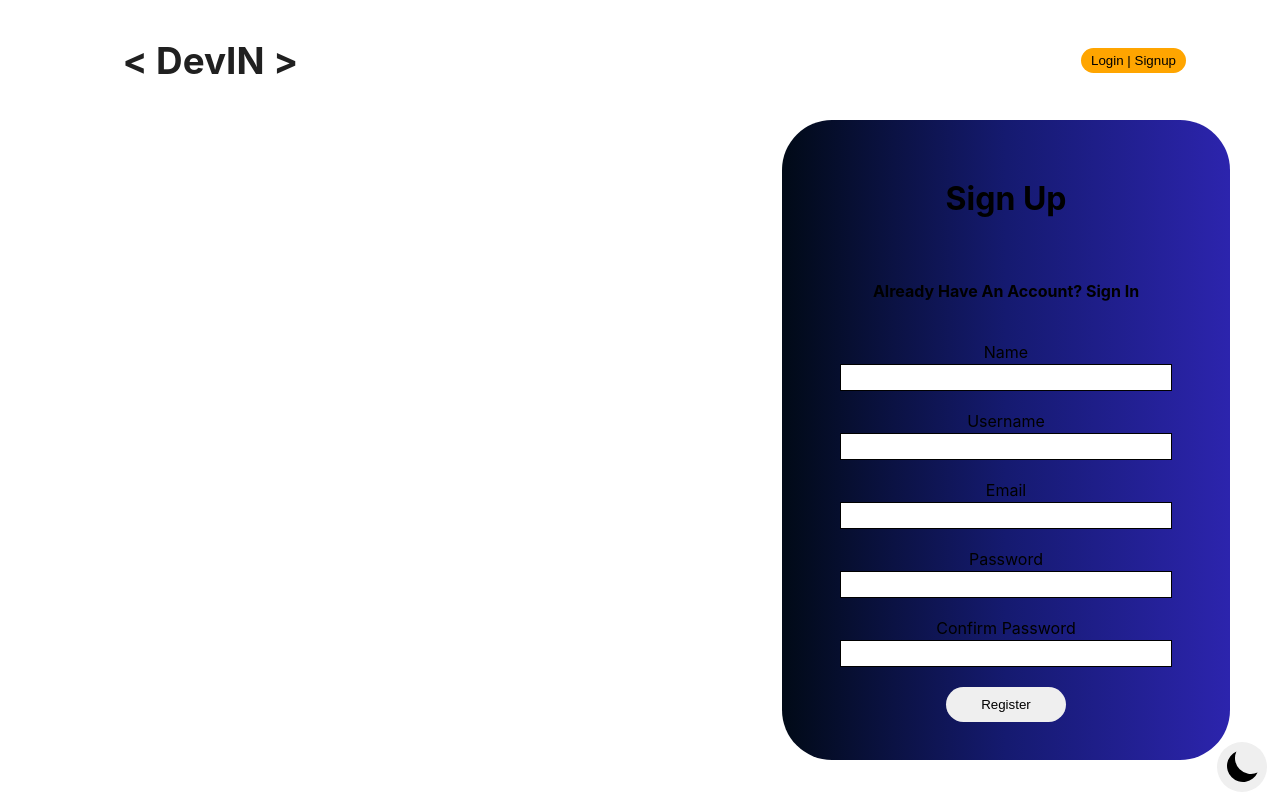
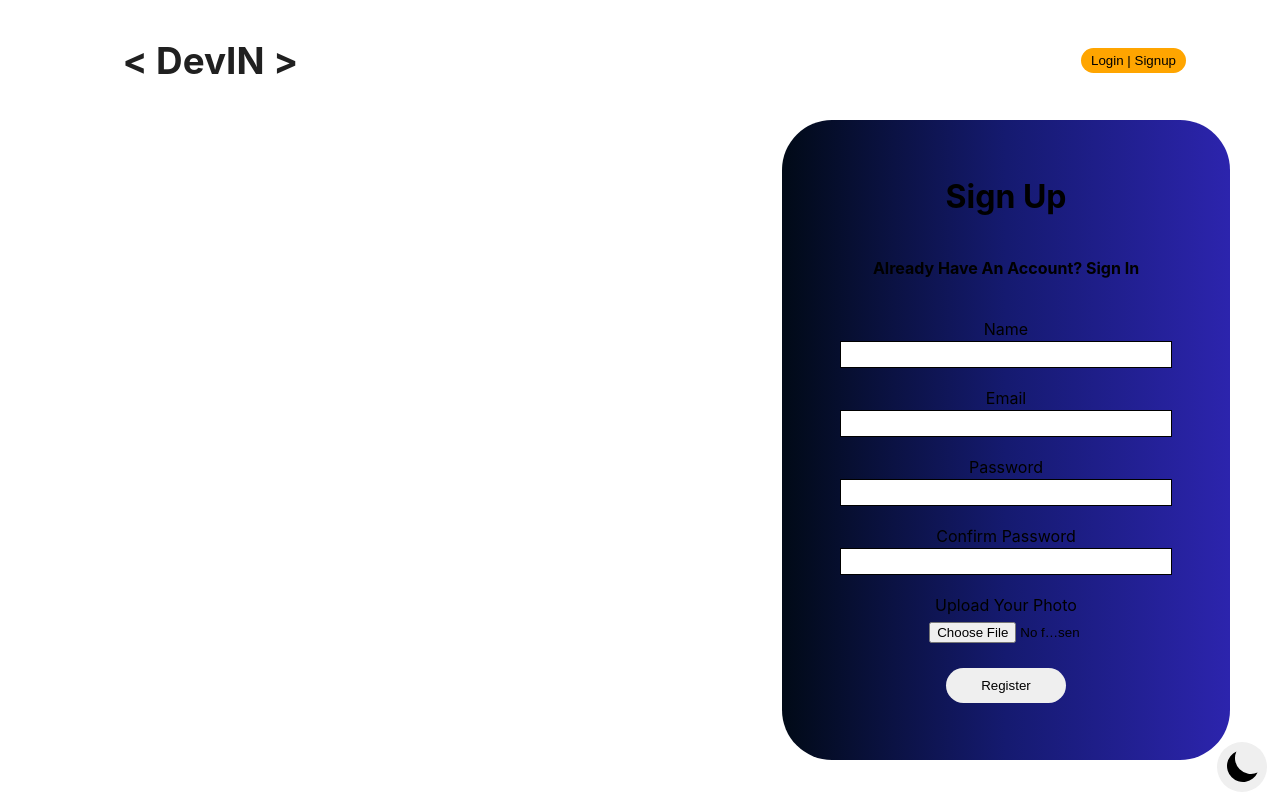
Before and after one commit to shardakumari505/MS_Engage22_Face_Recognition, a React (Create React App) app: page /signup in a window 1280 px wide. Built offline with nearby package versions, Linux system fonts and the light colour scheme.

Commit message:
Added backend server to the project

```diff
--- a/src/App.js
+++ b/src/App.js
@@ -1,4 +1,5 @@
 import React, {useState} from 'react';
+import {useEffect} from 'react';
 import './App.css';
 import { BrowserRouter as Router, Route, Routes } from "react-router-dom";
 import {UserProvider} from './userauth';
@@ -45,6 +46,7 @@ function App() {
 
   const icon = theme === "light" ? <HiMoon size={40} /> : <CgSun size={40} />;
 
+
   return (
     <ThemeProvider theme={theme === "light" ? lightTheme : darkTheme}>
       <GlobalStyles />
--- a/src/components/signin-form-component/signin-form.components.jsx
+++ b/src/components/signin-form-component/signin-form.components.jsx
@@ -3,32 +3,66 @@ import { NavLink } from 'react-router-dom';
 import './signin-form.styles.scss';
 import { UserContext } from '../../userauth';
 
-function SigninForm() {
-    const [loggedIn,setloggedIn] = useContext(UserContext);
-    const clickHandler = e => {
-       e.preventDefault();
-       if(loggedIn===false){
-       setloggedIn(true);
-       alert("LoggedIn Sucessfully!");}
-       else{
-           alert("Already loggedIn!");
-       }
+class SigninForm extends React.Component{
+  constructor(props){
+        super(props);
+        this.state = {
+            signInEmail: '',
+            signInPassword: ''
+        }
+    }
+    onEmailChange = (event) => {
+        this.setState({signInEmail: event.target.value})
     }
 
-       return(
+    onPasswordChange = (event) => {
+        this.setState({signInPassword: event.target.value})
+    }
+
+    onSubmitSignIn = () => {
+      fetch('http://localhost:3000/signin', {
+        method: 'post',
+        headers: {'Content-Type': 'application/json'},
+        body: JSON.stringify({
+          email: this.state.signInEmail,
+          password: this.state.signInPassword
+        })
+      }).then(response => response.json())
+        .then(data => {
+          if (data === 'success'){
+            this.props.onRouteChange('home');
+          }
+        })
+    }
+
+    // const [loggedIn,setloggedIn] = useContext(UserContext);
+    // const clickHandler = e => {
+    //    e.preventDefault();
+    //    if(loggedIn===false){
+    //    setloggedIn(true);
+    //    alert("LoggedIn Sucessfully!");}
+    //    else{
+    //        alert("Already loggedIn!");
+    //    }
+    // }
+
+       render(){
+        return(
         <div className='signin-form-component'>
             <h1 className='sigin-form-title'> Sign In </h1>
             <h4 className='signin-form-subtitle'> New User ? <NavLink className='signin-signup-button-text' to="/signup">Create An Account</NavLink></h4>
             <form>
                 <label className='signin-email-label'>Email</label>
-                <input className='signin-email-input'  type='email'  name='email' id='email' required></input>
+                <input className='signin-email-input' onChange={this.onEmailChange} type='email'  name='email' id='email' required></input>
                 <label className='signin-password-label'>Password</label>
-                <input className='signin-password-input'  type='password' name='password' id='current-password' required></input>
+                <input className='signin-password-input' onChange={this.onPasswordChange} type='password' name='password' id='current-password' required></input>
                 <label className='signin-checkbox-label'><input className='signin-checkbox-input' type="checkbox"/> Remember me</label>
-                <button className='signin-submit-button' onClick={clickHandler}><NavLink className='' to="/loggedindashboard">Login</NavLink></button>
+
+                <input className='signin-submit-button' onClick={this.onSubmitSignIn} type='submit' value='sign in' />
                 <p className='signin-forget-password'> Forgot Password? </p>
             </form>
         </div>);
+       }
 
 
 }
--- a/src/components/signup-form-component/signup-form.component.jsx
+++ b/src/components/signup-form-component/signup-form.component.jsx
@@ -8,18 +8,17 @@ function SignupForm() {
      <h1 className='sigup-form-title'>Sign Up</h1>
      <h4 className='signup-form-subtitle'> Already Have An Account? <NavLink className='signup-signin-button-text' to="/signin">Sign In</NavLink></h4>
 
-
         <form>
              <label className='signup-name-label'>Name</label>
              <input className='signup-name-input'  type='text'  name='name' id='name' ></input>
-         <label className='signup-username-label'>Username</label>
-         <input className='signup-username-input'  type='text'  name='username' id='username' ></input>
              <label className='signup-email-label'>Email</label>
              <input className='signup-email-input'  type='email'  name='email' id='email' ></input>
              <label className='signup-password-label'>Password</label>
              <input className='signup-password-input'  type='password' name='password' id='current-password' ></input>
              <label className='signup-confirm-password-label'>Confirm Password</label>
              <input className='signup-confirm-password-input'  type='password' name='confirm-password' id='confirm-password' ></input>
+             <label className='signup-upload-image-label'>Upload Your Photo</label>
+             <input className='signup-upload-image-input' type="file" id="image-input" accept="image/jpeg, image/png, image/jpg"></input>
 
              <button className='signup-register-button'  >Register</button>
         </form>
--- a/src/components/signup-form-component/signup-form.styles.scss
+++ b/src/components/signup-form-component/signup-form.styles.scss
@@ -18,11 +18,15 @@
     color: var(--textcol);
 
 }
+.signup-form-component h1{
+    margin: 0px;
+}
 label{
     display:block;
     margin-top: 20px;
 }
 input{
+    width: 25vw;
     padding: 5px;
     margin-top: 2px;
     outline: none;
@@ -48,18 +52,11 @@ input{
     margin-left: auto;
     margin-right: auto;
 }
-.signup-name-input{
-    width: 25vw;
+.signup-upload-image-input{
+    width: 12vw;
+    /*background-color: aliceblue;*/
+    border: none;
+    outline: none;
+    margin-left: auto;
+    margin-right: auto;
 }
-.signup-username-input{
-    width: 25vw;
-}
-.signup-email-input{
-    width: 25vw;
-}
-.signup-password-input{
-    width: 25vw;
-}
-.signup-confirm-password-input{
-    width: 25vw;
-}
```
Also changed, not shown: src/pages/signin-page/signin-page.jsx (+5 -2 lines). Lines whose indentation alone changed are shown as unchanged.
